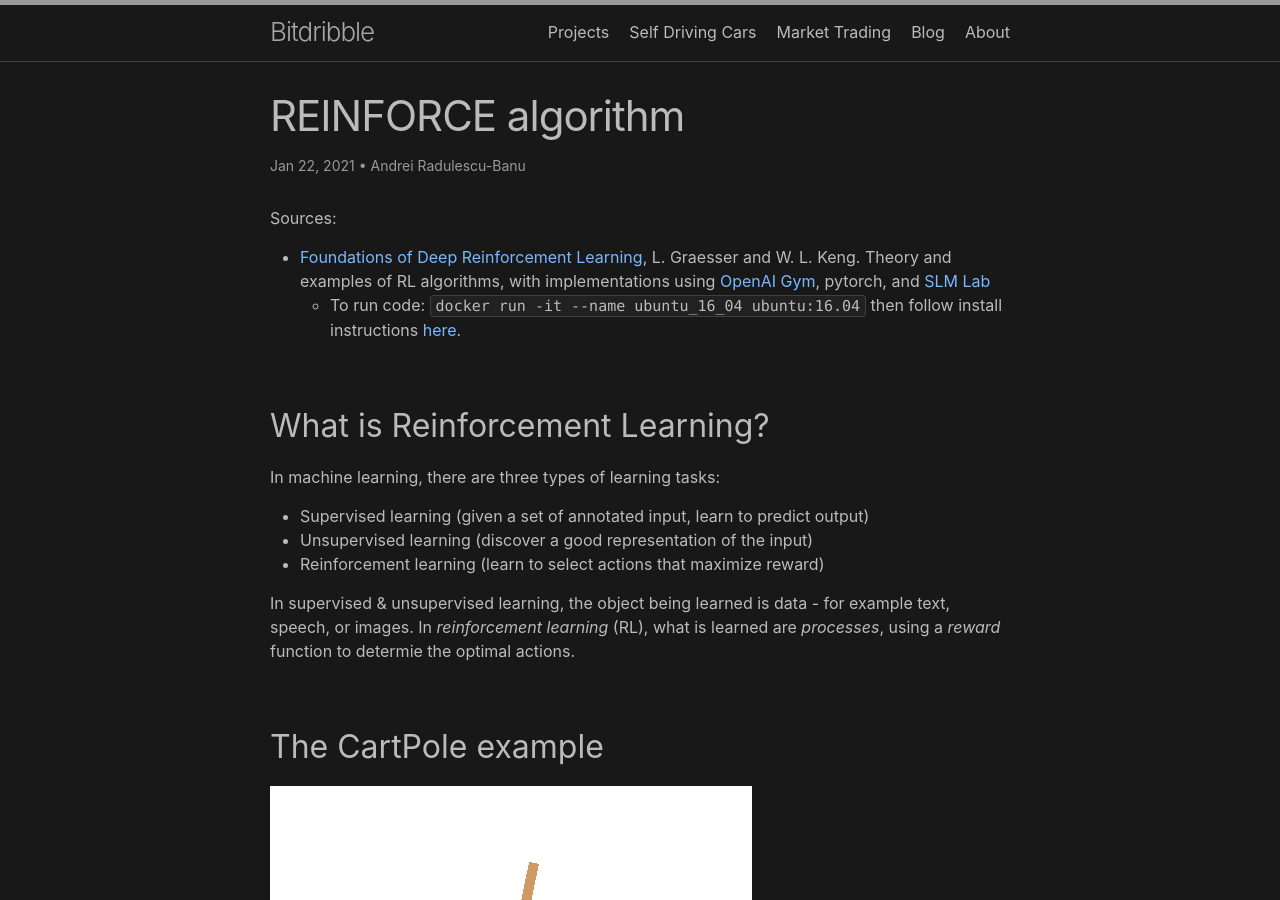
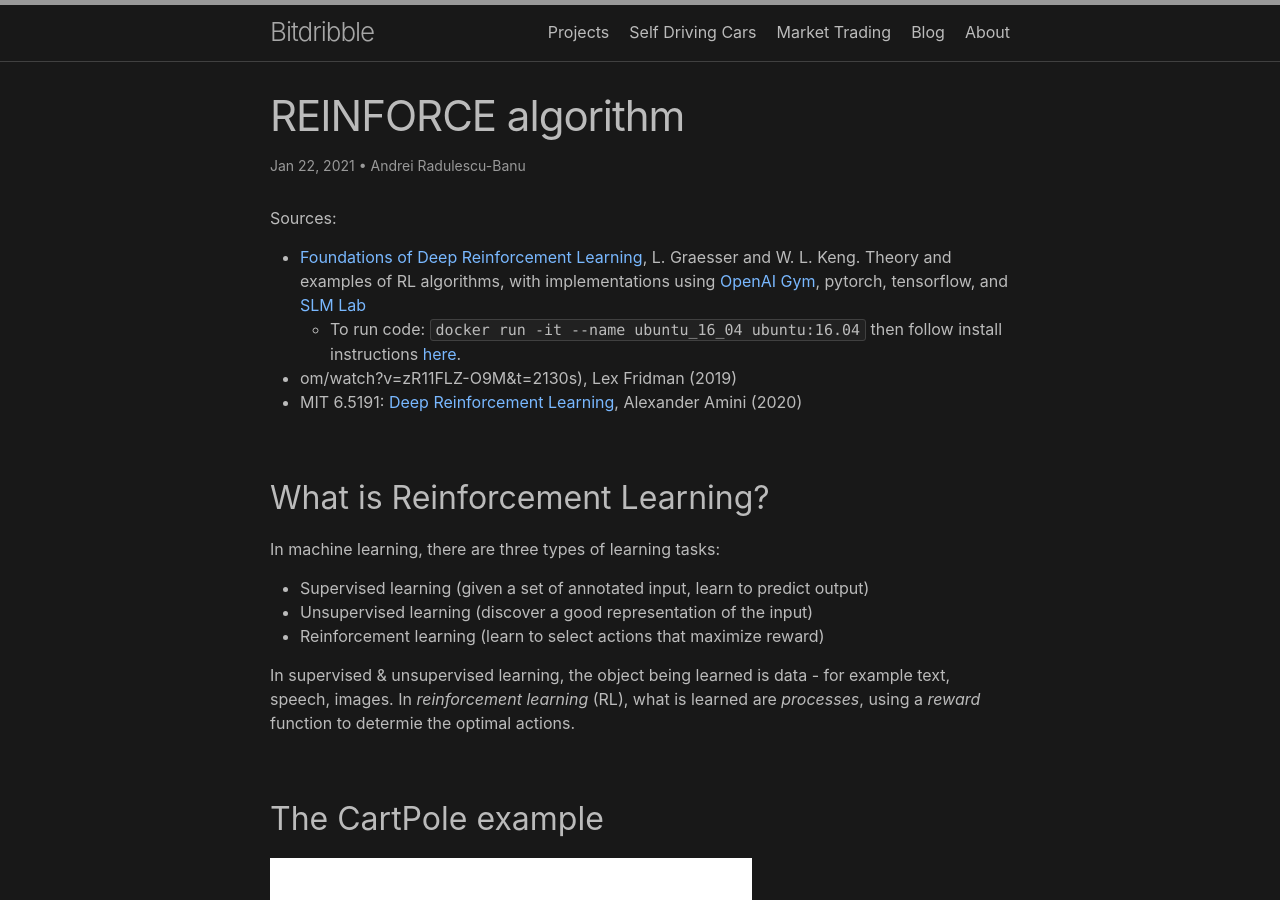
Before and after one commit to analytiq-hub/sigagent.github.io, a Jekyll site: the page built from machine_learning/_posts/2021-01-22-reinforce.md, in a window 1280 px wide and 900 px high. Built offline with Jekyll 4.4.1, drawn with Linux system fonts in a browser that asks for light colours; formulas are drawn with MathJax 3; a script that is not in the unit is left out.

Commit message:
*** empty log message ***

```diff
--- a/machine_learning/_posts/2021-01-22-reinforce.md
+++ b/machine_learning/_posts/2021-01-22-reinforce.md
@@ -7,8 +7,10 @@ author:
 ---
 
 Sources:
-- [Foundations of Deep Reinforcement Learning](https://www.amazon.com/Deep-Reinforcement-Learning-Python-Hands/dp/0135172381), L. Graesser and W. L. Keng. Theory and examples of RL algorithms, with implementations using [OpenAI Gym](https://gym.openai.com/), pytorch, and [SLM Lab](https://github.com/andrei-radulescu-banu/SLM-Lab)
+- [Foundations of Deep Reinforcement Learning](https://www.amazon.com/Deep-Reinforcement-Learning-Python-Hands/dp/0135172381), L. Graesser and W. L. Keng. Theory and examples of RL algorithms, with implementations using [OpenAI Gym](https://gym.openai.com/), pytorch, tensorflow, and [SLM Lab](https://github.com/andrei-radulescu-banu/SLM-Lab)
   - To run code: `docker run -it --name ubuntu_16_04 ubuntu:16.04` then follow install instructions [here](https://github.com/andrei-radulescu-banu/SLM-Lab).
+- om/watch?v=zR11FLZ-O9M&t=2130s), Lex Fridman (2019)
+* MIT 6.5191: [Deep Reinforcement Learning](https://www.youtube.com/watch?v=i6Mi2_QM3rA), Alexander Amini (2020)
 
 ## What is Reinforcement Learning?
 In machine learning, there are three types of learning tasks:
@@ -16,7 +18,7 @@ In machine learning, there are three types of learning tasks:
 - Unsupervised learning (discover a good representation of the input)
 - Reinforcement learning (learn to select actions that maximize reward)
 
-In supervised & unsupervised learning, the object being learned is data - for example text, speech, or images. In *reinforcement learning* (RL), what is learned are *processes*, using a *reward* function to determie the optimal actions.
+In supervised & unsupervised learning, the object being learned is data - for example text, speech, images. In *reinforcement learning* (RL), what is learned are *processes*, using a *reward* function to determie the optimal actions.
 
 ## The CartPole example
 ![CartPole](/src/images/cartpole.png)
```
